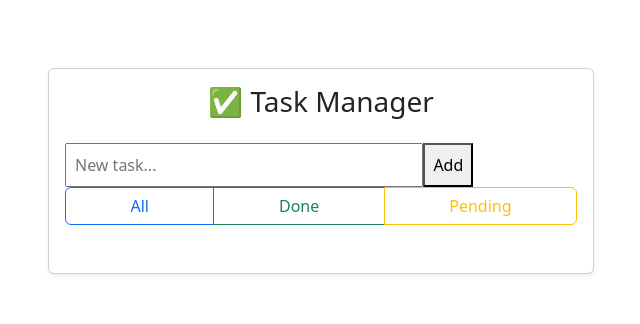
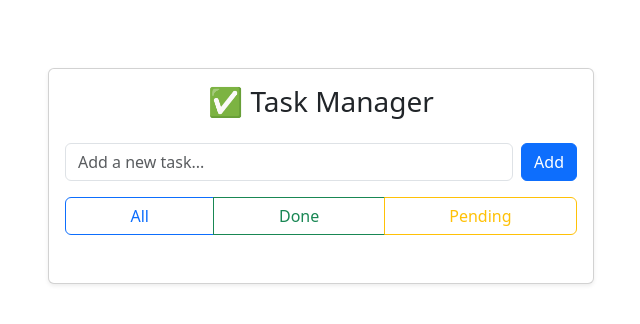
Before and after one commit to LAARRAGUEZakarya/Mini-Trello, a React (Vite) app: page / in a window 1280 px wide. Shown: the top 324 px of the page, without its empty margins (319-959 px from the left). Built offline with nearby package versions, Linux system fonts and the light colour scheme.

Commit message:
update tsak form component for better desgin using bootstrap

```diff
--- a/src/components/TaskForm.tsx
+++ b/src/components/TaskForm.tsx
@@ -15,13 +15,14 @@ export default function TaskForm({ addTask }: TaskFormProps) {
   };
 
   return (
-    <form onSubmit={submit}>
+    <form onSubmit={submit} className="d-flex mb-3">
       <input
+        className="form-control me-2"
         value={title}
         onChange={(e) => setTitle(e.target.value)}
-        placeholder="New task..."
+        placeholder="Add a new task..."
       />
-      <button>Add</button>
+      <button className="btn btn-primary">Add</button>
     </form>
   );
 }
```
